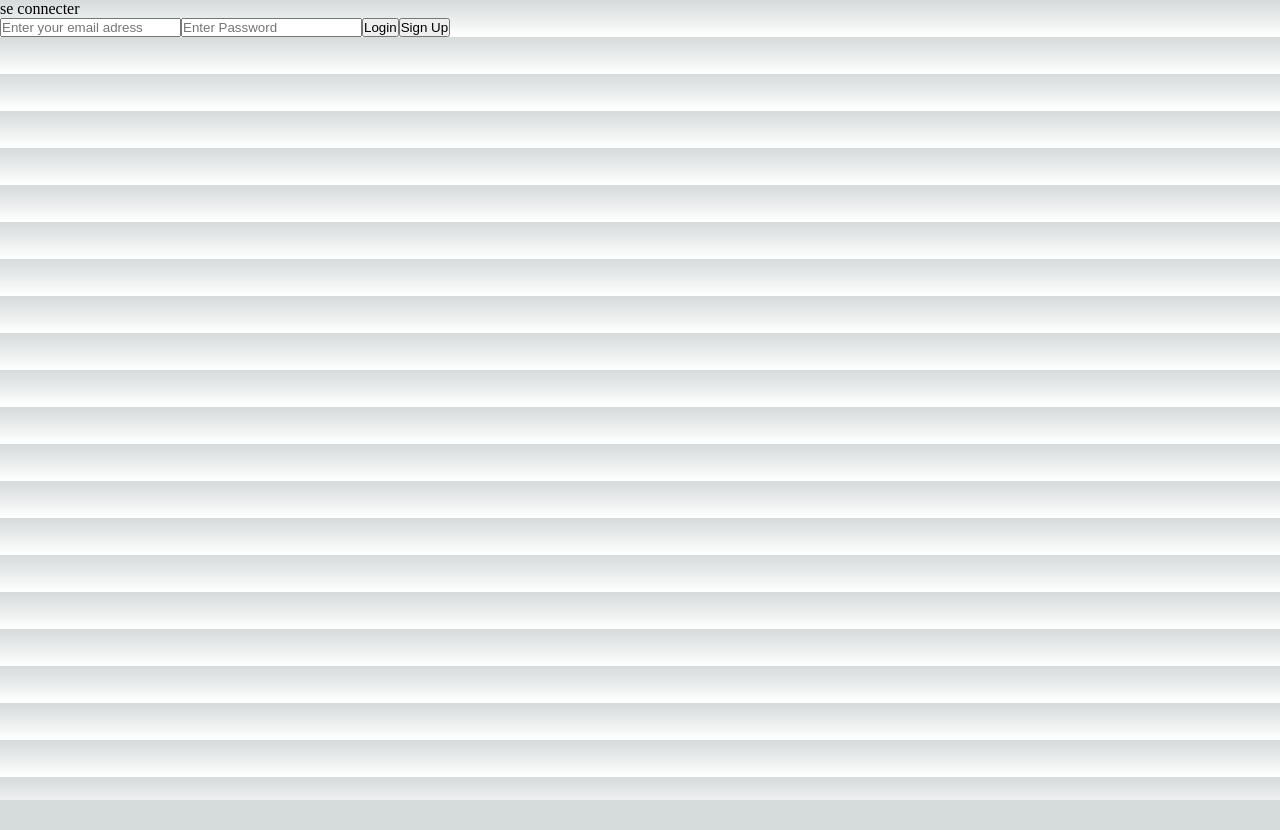
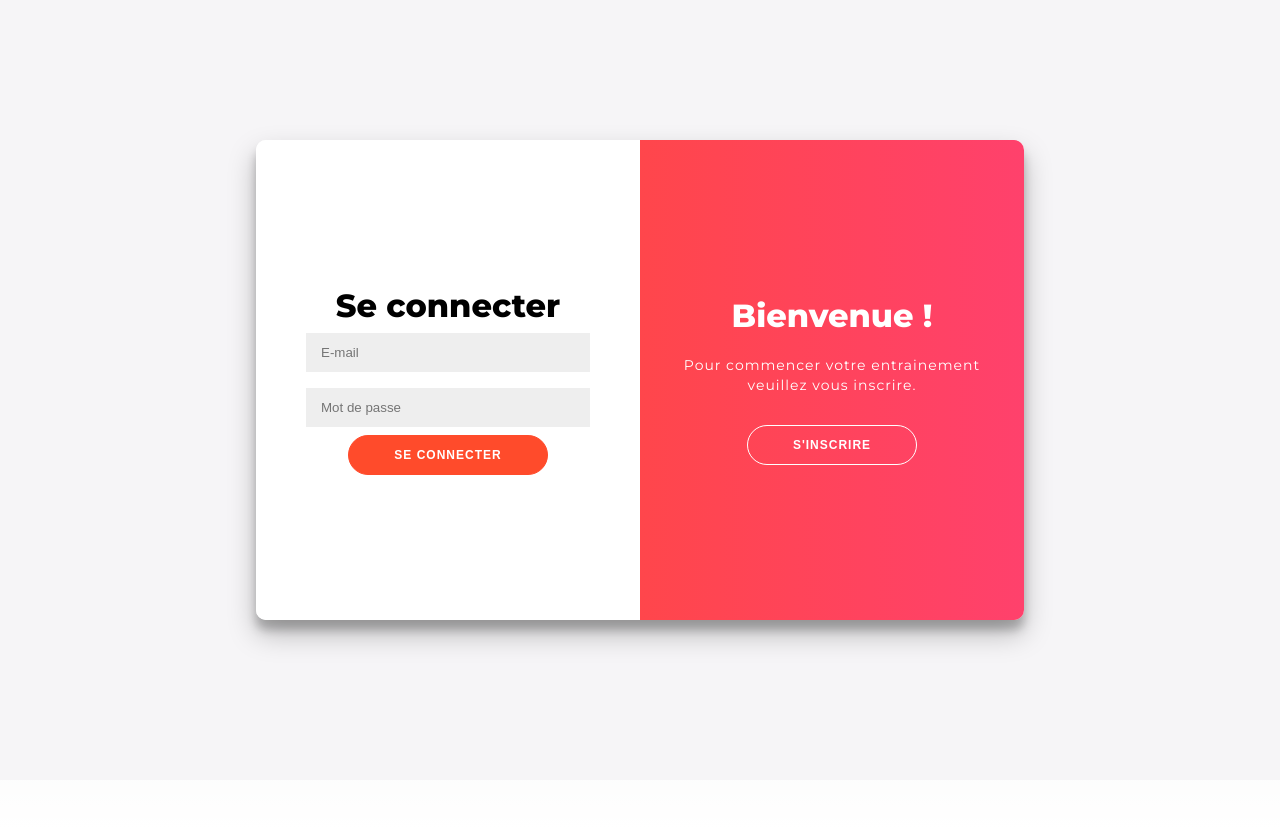
Before and after one commit to Anjara-org/fitness_front, a Next.js app: page / in a window 1280 px wide. Before the commit the page ends 800 px from the top, so only its background shows below. Built offline with nearby package versions, Linux system fonts and the light colour scheme.

Commit message:
feat: add login and signup interface

```diff
--- a/package.json
+++ b/package.json
@@ -9,6 +9,7 @@
     "lint": "next lint"
   },
   "dependencies": {
+    "jquery": "^3.7.1",
     "js-cookie": "^3.0.5",
     "next": "14.1.0",
     "react": "^18",
--- a/src/pages/index.js
+++ b/src/pages/index.js
@@ -1,5 +1,110 @@
-import Login from './components/login';
+import styles from './index.module.css';
+import $ from "jquery";
+import {useEffect} from "react";
 
-export default function Home() {
-  return <Login />
+export default function SignUpLogIn () {
+
+    // Switch login to signup
+    useEffect(() => {
+        const sign_in = $( '#sign_in' );
+        const sign_up = $( '#sign_up' );
+        const container = $( '#container' );
+
+        sign_in.on('click', () => {
+            container.removeClass(styles.right_panel_active);
+        });
+
+        sign_up.on('click', () => {
+            container.addClass(styles.right_panel_active);
+        });
+
+    }, []);
+
+    return (
+        <div className={styles.body}>
+            <div
+                className={styles.container}
+                id={'container'}
+            >
+                <div className={`
+                    ${styles.form_container}
+                    ${styles.sign_up_container}
+                `}>
+                    <form>
+                        <h1 className={styles.h1}>Créer un compte</h1>
+                        <input
+                            type={'text'}
+                            placeholder={'Nom'}
+                        />
+                        <input
+                            type={'email'}
+                            placeholder={'E-mail'}
+                        />
+                        <input
+                            type={'password'}
+                            placeholder={'Mot de passe'}
+                        />
+                        <button className={styles.button}>
+                            {"S'inscrire"}
+                        </button>
+                    </form>
+                </div>
+                <div className={`
+                    ${styles.form_container}
+                    ${styles.sign_in_container}
+                `}>
+                    <form>
+                        <h1>Se connecter</h1>
+                        <input
+                            type={'email'}
+                            placeholder={'E-mail'}
+                        />
+                        <input
+                            type={'password'}
+                            placeholder={'Mot de passe'}
+                        />
+                        <button className={styles.button}>
+                            {"Se connecter"}
+                        </button>
+                    </form>
+                </div>
+                <div className={styles.overlay_container}>
+                    <div className={styles.overlay}>
+                        <div className={`
+                            ${styles.overlay_panel}
+                            ${styles.overlay_left}
+                        `}>
+                            <h1 className={styles.h1}>Bon retour !</h1>
+                            <p className={styles.p}>Pour continuer votre entrainement veuillez vous connecter.</p>
+                            <button
+                                className={`
+                                    ${styles.ghost}
+                                    ${styles.button}
+                                `}
+                                id={'sign_in'}
+                            >
+                                {"Se connecter"}
+                            </button>
+                        </div>
+                        <div className={`
+                            ${styles.overlay_panel}
+                            ${styles.overlay_right}
+                        `}>
+                            <h1 className={styles.h1}>Bienvenue !</h1>
+                            <p className={styles.p}>Pour commencer votre entrainement veuillez vous inscrire.</p>
+                            <button
+                                className={`
+                                    ${styles.ghost}
+                                    ${styles.button}
+                                `}
+                                id={'sign_up'}
+                            >
+                                {"S'inscrire"}
+                            </button>
+                        </div>
+                    </div>
+                </div>
+            </div>
+        </div>
+    );
 }
--- /dev/null
+++ b/src/pages/index.module.css
@@ -0,0 +1,198 @@
+@import url('https://fonts.googleapis.com/css?family=Montserrat:400,800');
+
+.body {
+    background-color: #f6f5f7;
+    display: flex;
+    justify-content: center;
+    align-content: center;
+    flex-direction: column;
+    font-family: 'Montserrat', sans-serif;
+    height: 100vh;
+    width: 100vw;
+    margin: -20px 0 50px;
+}
+
+.h1 {
+    font-weight: bold;
+    margin: 0;
+}
+
+.p {
+    font-size: 14px;
+    font-weight: 100;
+    line-height: 20px;
+    letter-spacing: 1px;
+    margin: 20px 0 30px;
+}
+
+.button {
+    border-radius: 20px;
+    border: 1px solid #FF4B2B;
+    background-color: #FF4B2B;
+    color: #FFFFFF;
+    font-size: 12px;
+    font-weight: bold;
+    padding: 12px 45px;
+    letter-spacing: 1px;
+    text-transform: uppercase;
+    transition: transform 80ms ease-in;
+}
+
+.button:active {
+    transform: scale(0.95);
+}
+
+.button:focus {
+    outline: none;
+}
+
+.ghost {
+    background-color: transparent;
+    border-color: white;
+}
+
+.form_container form {
+    background-color: #FFFFFF;
+    display: flex;
+    align-items: center;
+    justify-content: center;
+    flex-direction: column;
+    padding: 0 50px;
+    height: 100%;
+    text-align: center;
+}
+
+.form_container form input {
+    background-color: #eee;
+    border: none;
+    padding: 12px 15px;
+    margin: 8px 0;
+    width: 100%;
+    color: black;
+}
+
+.form_container form h1 {
+    color: black !important;
+}
+
+.container {
+    background-color: #fff;
+    border-radius: 10px;
+    box-shadow: 0 14px 28px rgba(0,0,0,0.25),
+                0 10px 10px rgba(0,0,0,0.22);
+    position: relative;
+    overflow: hidden;
+    width: 768px;
+    max-width: 100%;
+    min-height: 480px;
+    margin: 0 auto;
+}
+
+.form_container {
+    position: absolute;
+    top: 0;
+    height: 100%;
+    transition: all 0.6s ease-in-out;
+}
+
+.sign_in_container {
+    left: 0;
+    width: 50%;
+    z-index: 2;
+}
+
+.container.right_panel_active .sign_in_container {
+    transform: translateX(100%);
+}
+
+.sign_up_container {
+    left: 0;
+    width: 50%;
+    opacity: 0;
+    z-index: 1;
+}
+
+.container.right_panel_active .sign_up_container {
+    transform: translateX(100%);
+    opacity: 1;
+    z-index: 5;
+    animation: show 0.6s;
+}
+
+@keyframes show {
+    0%, 49.99% {
+        opacity: 0;
+        z-index: 1;
+    }
+    50%, 100% {
+        opacity: 1;
+        z-index: 5;
+    }
+}
+
+.overlay_container {
+    position: absolute;
+    top: 0;
+    left: 50%;
+    width: 50%;
+    height: 100%;
+    overflow: hidden;
+    transition: transform 0.6s ease-in-out;
+    z-index: 100;
+}
+
+.container.right_panel_active .overlay_container {
+    transform: translateX(-100%);
+}
+
+.overlay {
+    background: #FF416C;
+    background: -webkit-linear-gradient(to right, #FF4B2B, #FF416C);
+    background: linear-gradient(to right, #FF4B2B, #FF416C);
+    background-repeat: no-repeat;
+    background-size: cover;
+    background-position: 0 0;
+    color: #FFFFFF;
+    position: relative;
+    left: -100%;
+    height: 100%;
+    width: 200%;
+    transform: translateX(0);
+    transition: transform 0.6s ease-in-out;
+}
+
+.container.right_panel_active .overlay {
+    transform: translateX(50%);
+}
+
+.overlay_panel {
+    position: absolute;
+    display: flex;
+    align-items: center;
+    justify-content: center;
+    flex-direction: column;
+    padding: 0 40px;
+    text-align: center;
+    top: 0;
+    height: 100%;
+    width: 50%;
+    transform: translateX(0);
+    transition: transform 0.6s ease-in-out;
+}
+
+.overlay_left {
+    transform: translateX(-20%);
+}
+
+.container.right_panel_active .overlay_left {
+    transform: translateX(0);
+}
+
+.overlay_right {
+    right: 0;
+    transform: translateX(0);
+}
+
+.container.right_panel_active .overlay_right {
+    transform: translateX(20%);
+}
```
Also changed, not shown: 1 other file (tests, documents, lock files or other folders).
